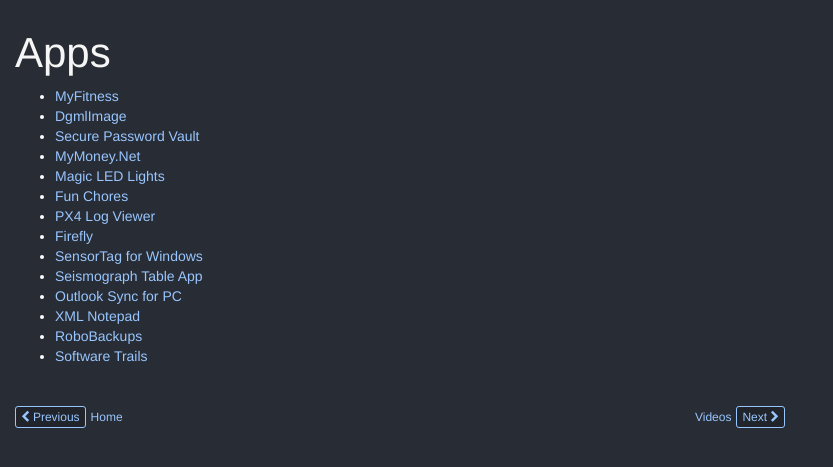
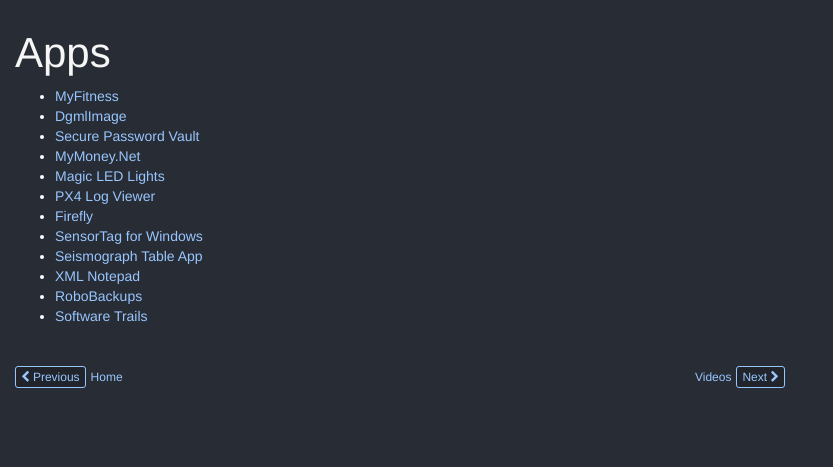
Before and after one commit to lovettchris/lovettchris.github.io, an MkDocs documentation site: the page built from docs/apps/index.md, in a window 1280 px wide. Shown: the top 467 px of the page, without its empty margins (0-833 px from the left). Built offline with MkDocs 1.6.1, drawn with Linux system fonts in a browser that asks for light colours.

Commit message:
fix links

```diff
--- a/docs/apps/index.md
+++ b/docs/apps/index.md
@@ -1,16 +1,14 @@
 # Apps
 
-- [MyFitness](http://lovettsoftware.com/Downloads/MyFitness/MyFitness.application)
+- [MyFitness](https://lovettsoftwarestorage.blob.core.windows.net/downloads/MyFitness/MyFitness.application)
 - [DgmlImage](https://www.nuget.org/packages/DgmlImage/)
 - [Secure Password Vault](https://www.microsoft.com/en-us/p/secure-password-vault/9nblggh2l5wv)
 - [MyMoney.Net](https://github.com/clovett/MyMoney.Net/wiki)
 - [Magic LED Lights](https://www.microsoft.com/en-us/store/p/magic-led-lights/9nblggh10fch)
-- [Fun Chores](https://www.microsoft.com/en-us/store/p/fun-chores/9wzdncrfjqvv)
 - [PX4 Log Viewer](http://lovettsoftware.com/Downloads/Px4LogViewer/Px4LogViewer.application)
 - [Firefly](https://github.com/clovett/firefly)
 - [SensorTag for Windows](https://github.com/clovett/SensorTag-for-Windows)
 - [Seismograph Table App](https://www.microsoft.com/en-us/store/p/seismograph-tablet/9wzdncrfjqvw)
-- [Outlook Sync for PC](http://lovettsoftware.com/Downloads/OutlookSync/OutlookSync.application)
 - [XML Notepad](https://microsoft.github.io/XmlNotepad/)
-- [RoboBackups](http://lovettsoftware.com/Downloads/RoboBackups/default.html)
+- [RoboBackups](https://lovettsoftwarestorage.blob.core.windows.net/downloads/RoboBackups/RoboBackups.application)
 - [Software Trails](https://lovettsoftwarestorage.blob.core.windows.net/downloads/SoftwareTrails/SoftwareTrails.application)
```
